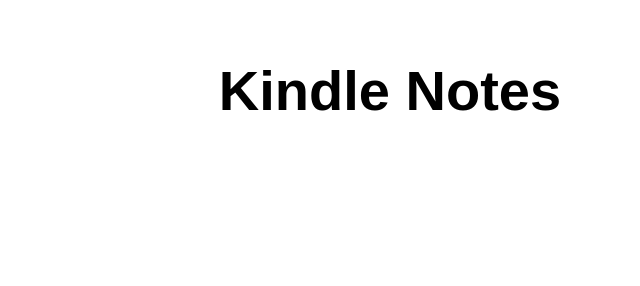
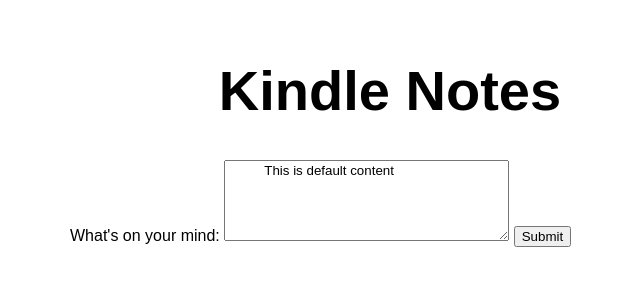
Before and after one commit to anbdesign/kindleNotes, a website: page src/index.html in a window 1280 px wide. Shown: the whole page, without its empty margins (250-890 px from the left). Drawn offline with Linux system fonts and the light colour scheme.

Commit message:
added basic non publishing form

```diff
--- a/src/index.html
+++ b/src/index.html
@@ -11,6 +11,14 @@
 <body>
   <main>
     <h1>Kindle Notes</h1>
+
+    <form action="/action_page.php" method="get">
+      <label for="fname">What's on your mind:</label>
+      <textarea id="textareaID" rows="5" cols="33">
+          This is default content
+      </textarea>
+      <input type="submit" value="Submit">
+    </form>
   </main>
 </body>
 
```
